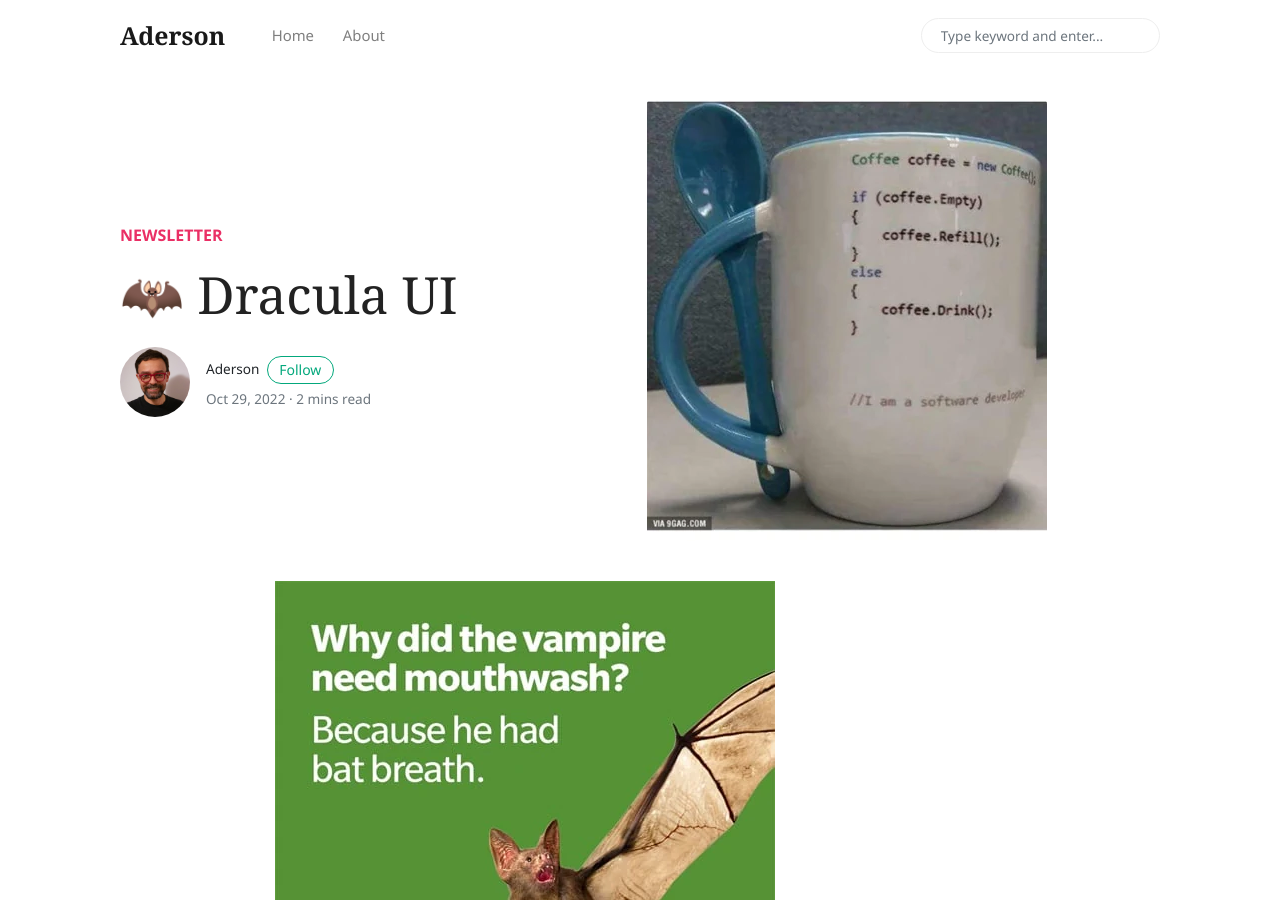
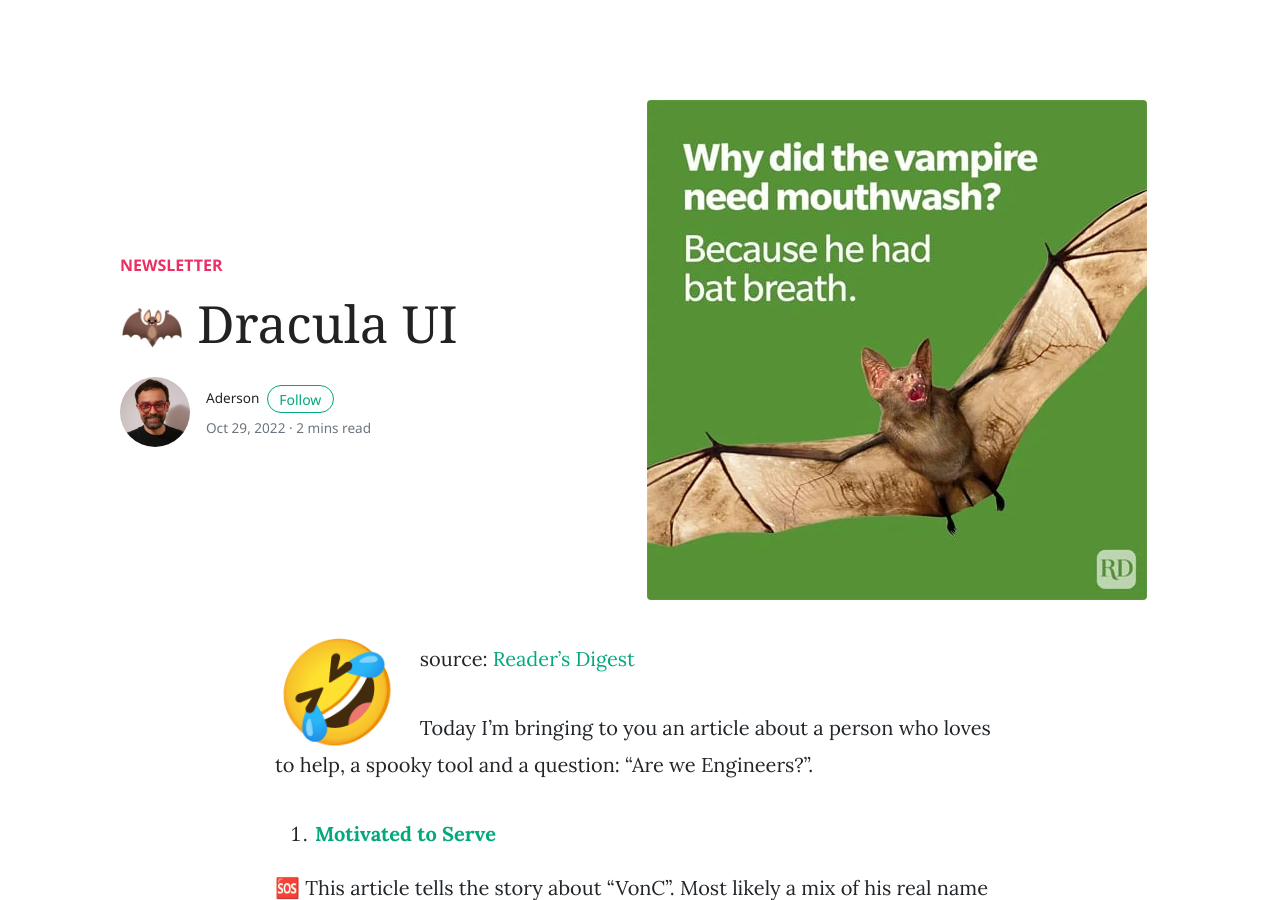
Before and after one commit to the-solo-coder/aderson, a Jekyll site: the page built from _posts/2022-10-29-dracula-ui.md, in a window 1280 px wide and 900 px high. Built offline with Jekyll 4.4.1, drawn with Linux system fonts in a browser that asks for light colours; nearby versions of some CDN libraries; comment, search, counter and statistics services are not loaded.

Commit message:
Update Dracula UI article image

```diff
--- a/_posts/2022-10-29-dracula-ui.md
+++ b/_posts/2022-10-29-dracula-ui.md
@@ -5,7 +5,6 @@
 categories: [newsletter]
 image: assets/images/newsletters/dracula-ui.webp
 ---
-![](/assets/images/newsletters/dracula-ui-2.webp)
 🤣 source: [Reader's Digest](https://www.rd.com/article/halloween-jokes/)
 
 Today I'm bringing to you an article about a person who loves to help, a spooky tool and a question: "Are we Engineers?".
```
Also changed, not shown: assets/images/newsletters/dracula-ui.webp.
